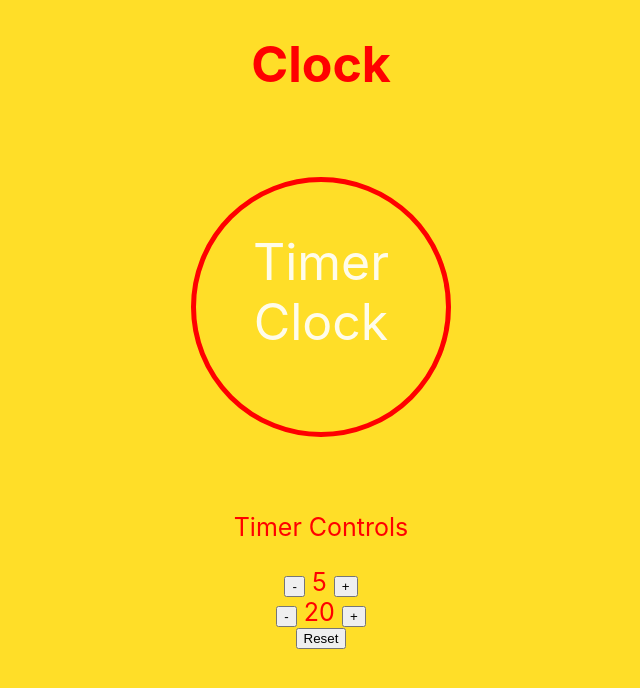
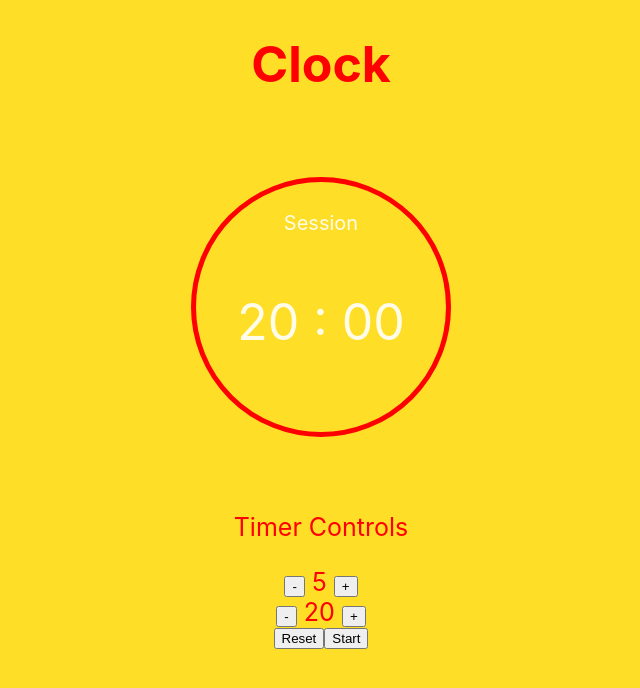
Before and after one commit to kdotelle/pomodoro, a React (Create React App) app: page / in a window 1280 px wide. Shown: the top 688 px of the page, without its empty margins (319-959 px from the left). Built offline with nearby package versions, Linux system fonts and the light colour scheme.

Commit message:
timer start/stop button added

```diff
--- a/src/App.css
+++ b/src/App.css
@@ -37,3 +37,8 @@ h1 {
   color: rgba(255, 255, 255, 0.904);
   font-size: 50px;
 }
+
+.session {
+  font-size: 20px;
+  color: rgba(255, 255, 255, 0.904);
+}
--- a/src/App.js
+++ b/src/App.js
@@ -6,11 +6,15 @@ import TimerControl from "./components/TimerControlComponent";
 //state is held here and will be passed to the children
 //state should hold the session cycle and
 //function to increase time on timer and decrease time on timer
+//should have a start/stop button to stop and start the timer countdown
 
 class App extends Component {
   constructor() {
     super();
     this.state = {
+      timerRunning: false,
+      status: "Start",
+      currentTime: "20 : 00",
       cycle: "Session",
       breakTime: 5,
       workTime: 20,
@@ -20,6 +24,7 @@ class App extends Component {
   resetClock = () => {
     this.setState({
       cycle: "Session",
+      currentTime: "20 : 00",
       breakTime: 5,
       workTime: 20,
     });
@@ -55,13 +60,40 @@ class App extends Component {
     });
   };
 
+  startTimer = () => {
+    this.state.timerRunning
+      ? this.setState({
+          timerRunning: false,
+          status: "Start",
+        })
+      : this.setState({
+          timerRunning: true,
+          status: "Stop",
+        });
+  };
+
+  setCurrentTime = () => {
+    if (this.state.timerRunning === false) {
+      this.state.cycle === "Session"
+        ? this.setState({
+            currentTime: this.state.workTime,
+          })
+        : this.setState({
+            currentTime: this.state.breakTime,
+          });
+    }
+  };
+
   render() {
     return (
       <div className="App">
         <header className="App-header">
           <h1> Clock </h1>
         </header>
-        <Timer session={this.cycle} />
+        <Timer
+          session={this.state.cycle}
+          currentTime={this.state.currentTime}
+        />
         <TimerControl
           breakTime={this.state.breakTime}
           workTime={this.state.workTime}
@@ -69,8 +101,12 @@ class App extends Component {
           onDecrementBreak={this.decrementBreakTime}
           onIncrementWork={this.incrementWorkTime}
           onDecrementWork={this.decrementWorkTime}
+          setCurrentTime={this.setCurrentTime}
         />
-        <button onClick={this.resetClock}> Reset </button>
+        <span>
+          <button onClick={this.resetClock}> Reset </button>
+          <button onClick={this.startTimer}> {this.state.status} </button>
+        </span>
       </div>
     );
   }
--- a/src/components/TimerComponent.js
+++ b/src/components/TimerComponent.js
@@ -9,7 +9,8 @@ class Timer extends Component {
   render() {
     return (
       <div className="clock">
-        <p> Timer Clock </p>
+        <span className="session">{this.props.session}</span>
+        <p onChange={this.props.setCurrentTime}> {this.props.currentTime} </p>
       </div>
     );
   }
```
